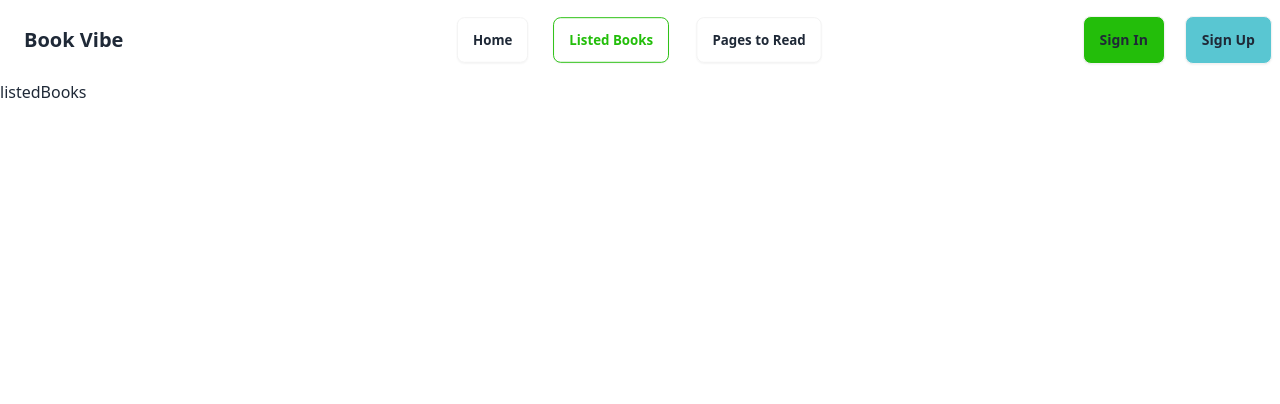
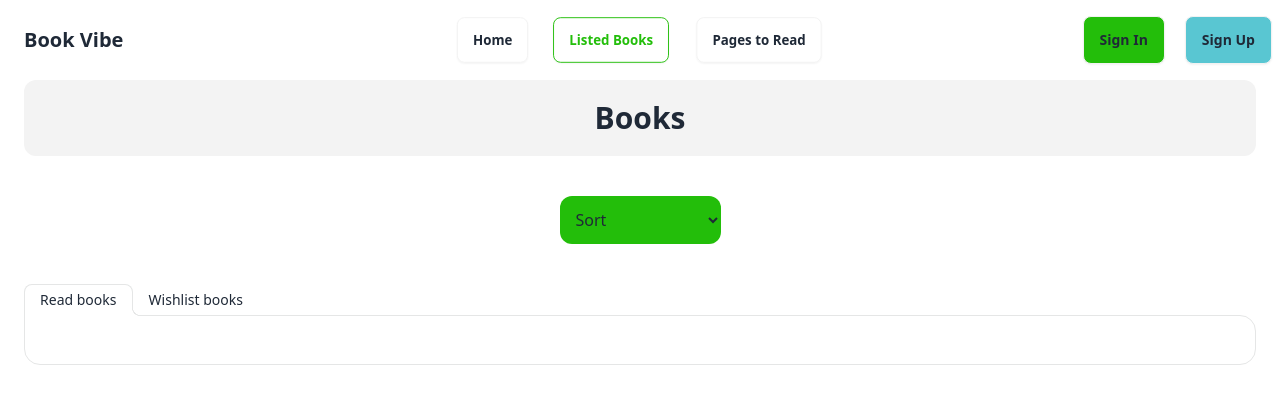
Before and after one commit to Tajbir23/assignment-8, a React (Vite) app: page /listedBooks in a window 1280 px wide. Shown: the top 404 px of the page. Built offline with nearby package versions, Linux system fonts and the light colour scheme.

Commit message:
add sort funtionality in listed books

```diff
--- /dev/null
+++ b/src/components/ReadBook.jsx
@@ -0,0 +1,41 @@
+import { useEffect, useState } from "react";
+import ReadBookCard from "./ReadBookCard";
+
+const ReadBook = ({ sortId }) => {
+  const [data, setData] = useState();
+
+  const book = localStorage.getItem("readBook");
+  const bookArray = JSON.parse(book);
+
+  useEffect(() => {
+    if (sortId) {
+      if (sortId === "page") {
+        const sorted = bookArray.sort((a, b) => a.totalPages - b.totalPages);
+        setData(sorted);
+      }
+      if (sortId === "rating") {
+        const sorted = bookArray.sort((a, b) => a.rating - b.rating);
+        setData(sorted);
+      }
+      if (sortId === "year") {
+        const sorted = bookArray.sort(
+          (a, b) => a.yearOfPublishing - b.yearOfPublishing
+        );
+        setData(sorted);
+      }
+    } else {
+      setData(bookArray);
+    }
+  }, [ sortId]);
+
+  console.log(data)
+
+  // useEffect(() => {
+  //     if(sortId === "page"){
+  //         bookArray.sort((a, b) => a.totalPages - b.totalPages)
+  //     }
+  // },[sortId, bookArray])
+  return <div>{data?.map((items, index) => <ReadBookCard key={index} items={items} />)}</div>;
+};
+
+export default ReadBook;
--- /dev/null
+++ b/src/components/ReadBookCard.jsx
@@ -0,0 +1,16 @@
+
+
+const ReadBookCard = ({items}) => {
+  return (
+    <div className="flex">
+        <div className="bg-[#1313130D] p-5 rounded-xl">
+            <img className="h-40 w-32" src={items.image} alt="book" />
+        </div>
+        <div>
+
+        </div>
+    </div>
+  )
+}
+
+export default ReadBookCard
--- /dev/null
+++ b/src/components/WishlistBook.jsx
@@ -0,0 +1,9 @@
+
+
+const WishlistBook = () => {
+  return (
+    <div>WishlistBook</div>
+  )
+}
+
+export default WishlistBook
--- a/src/pages/BooksDetails.jsx
+++ b/src/pages/BooksDetails.jsx
@@ -9,7 +9,7 @@ const BooksDetails = () => {
   const { id } = useParams();
   const book = useFetch();
 
-  console.log(dataArray)
+//   console.log(dataArray)
 
   useEffect(() => {
     if (book) {
--- a/src/pages/ListedBooks.jsx
+++ b/src/pages/ListedBooks.jsx
@@ -1,9 +1,39 @@
+import { useState } from "react";
+import ReadBook from "../components/ReadBook";
+import WishlistBook from "../components/WishlistBook";
+
+const listedBooks = () => {
+  const [sortId, setSortId] = useState("");
+  console.log(sortId);
+  return (
+    <div className="mx-6">
+      <h1 className="p-5  rounded-xl bg-[#1313130D] font-bold text-3xl text-center">
+        Books
+      </h1>
+      <div className=" my-10 flex items-center justify-center">
+        <select className="bg-[#23BE0A] p-3 rounded-xl outline-none hover:bg-transparent" onChange={(e) => setSortId(e.target.value)}>
+          <option value='' >Sort</option>
+          <option value="page">Total page</option>
+          <option value="rating">Rating</option>
+          <option value="year">Publishing year</option>
+        </select>
+      </div>
 
 
-const listedBooks = () => {
-  return (
-    <div>listedBooks</div>
-  )
-}
+      <div role="tablist" className="tabs tabs-lifted">
+        <input type="radio" name="my_tabs_2" role="tab" className="tab" aria-label="Read books" checked />
+        <div role="tabpanel" className="tab-content bg-base-100 border-base-300 rounded-box p-6">
+            <ReadBook sortId={sortId} />
+        </div>
 
-export default listedBooks
+        <input type="radio" name="my_tabs_2" role="tab" className="tab" aria-label="Wishlist books"  />
+        <div role="tabpanel" className="tab-content bg-base-100 border-base-300 rounded-box p-6">
+            <WishlistBook sortId={sortId} />
+        </div>
+
+      </div>
+    </div>
+  );
+};
+
+export default listedBooks;
```
